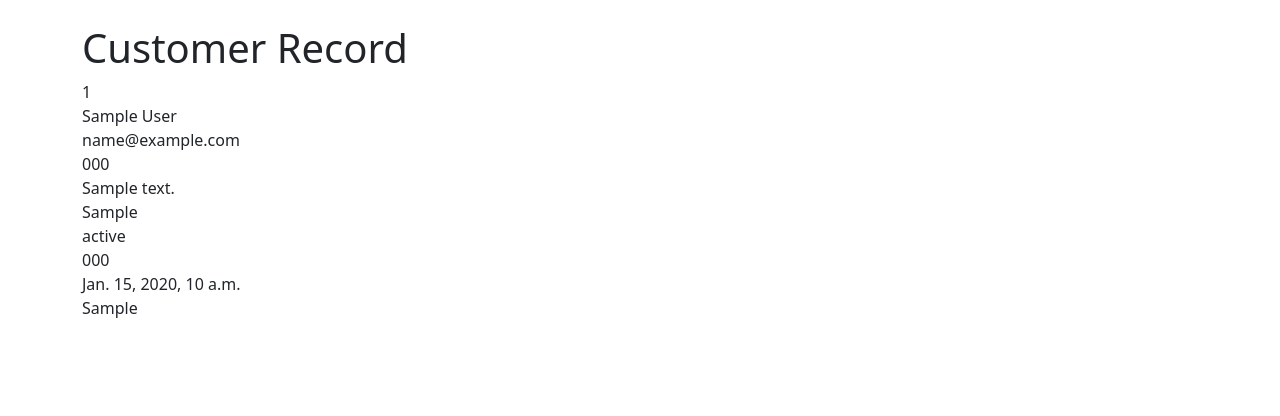
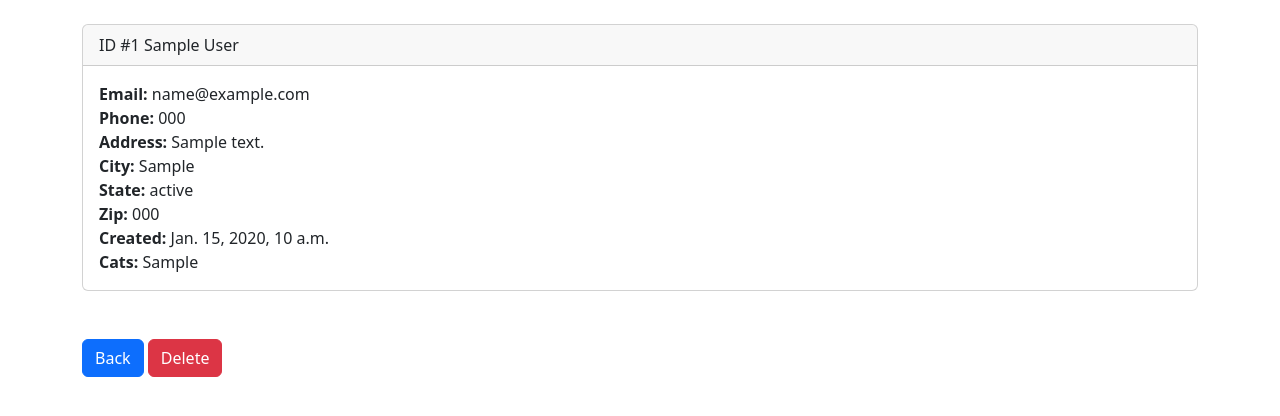
Before and after one commit to jnprogrammer/DjangoCRM, a Django app: page /record/1 in a window 1280 px wide. Shown: the part 56-472 px from the top of the page. Run offline with Django 4.2, Linux system fonts and the light colour scheme; a user stored in the database is signed in; tables that the repository leaves empty hold one stand-in row (values such as "Sample post").

Commit message:
Finished single record page

```diff
--- a/website/templates/record.html
+++ b/website/templates/record.html
@@ -1,15 +1,24 @@
 {% extends 'base.html' %}
 {% block content %}
-<h1> Customer Record </h1>
-    {{ customer_record.id }}
-    <br/>
-    {{ customer_record.first_name }} {{ customer_record.last_name }}<br/>
-    {{ customer_record.email }}<br/>
-    {{ customer_record.phone }}<br/>
-    {{ customer_record.address }}<br/>
-    {{ customer_record.city }}<br/>
-    {{ customer_record.state }}<br/>
-    {{ customer_record.zipcode }}<br/>
-    {{ customer_record.created_at }}<br/>
-    {{ customer_record.cats }}<br/>
+
+<div class="card">
+    <div class="card-header">
+       ID #{{ customer_record.id }} {{ customer_record.first_name }} {{ customer_record.last_name }}
+    </div>
+    <div class="card-body">
+      <p class="card-text">
+        <strong>Email: </strong> {{ customer_record.email }}<br/>
+        <strong>Phone: </strong> {{ customer_record.phone }}<br/>
+        <strong>Address: </strong> {{ customer_record.address }}<br/>
+        <strong>City: </strong> {{ customer_record.city }}<br/>
+        <strong>State: </strong> {{ customer_record.state }}<br/>
+        <strong>Zip: </strong> {{ customer_record.zipcode }}<br/>
+        <strong>Created: </strong> {{ customer_record.created_at }}<br/>
+        <strong>Cats: </strong> {{ customer_record.cats }}<br/></p>
+    </div>
+  </div>
+
+</br></br>
+<a href="{% url 'home'%}" class="btn btn-primary">Back</a>
+<a href="{% url 'home'%}" class="btn btn-danger">Delete</a>
 {% endblock %}
```
